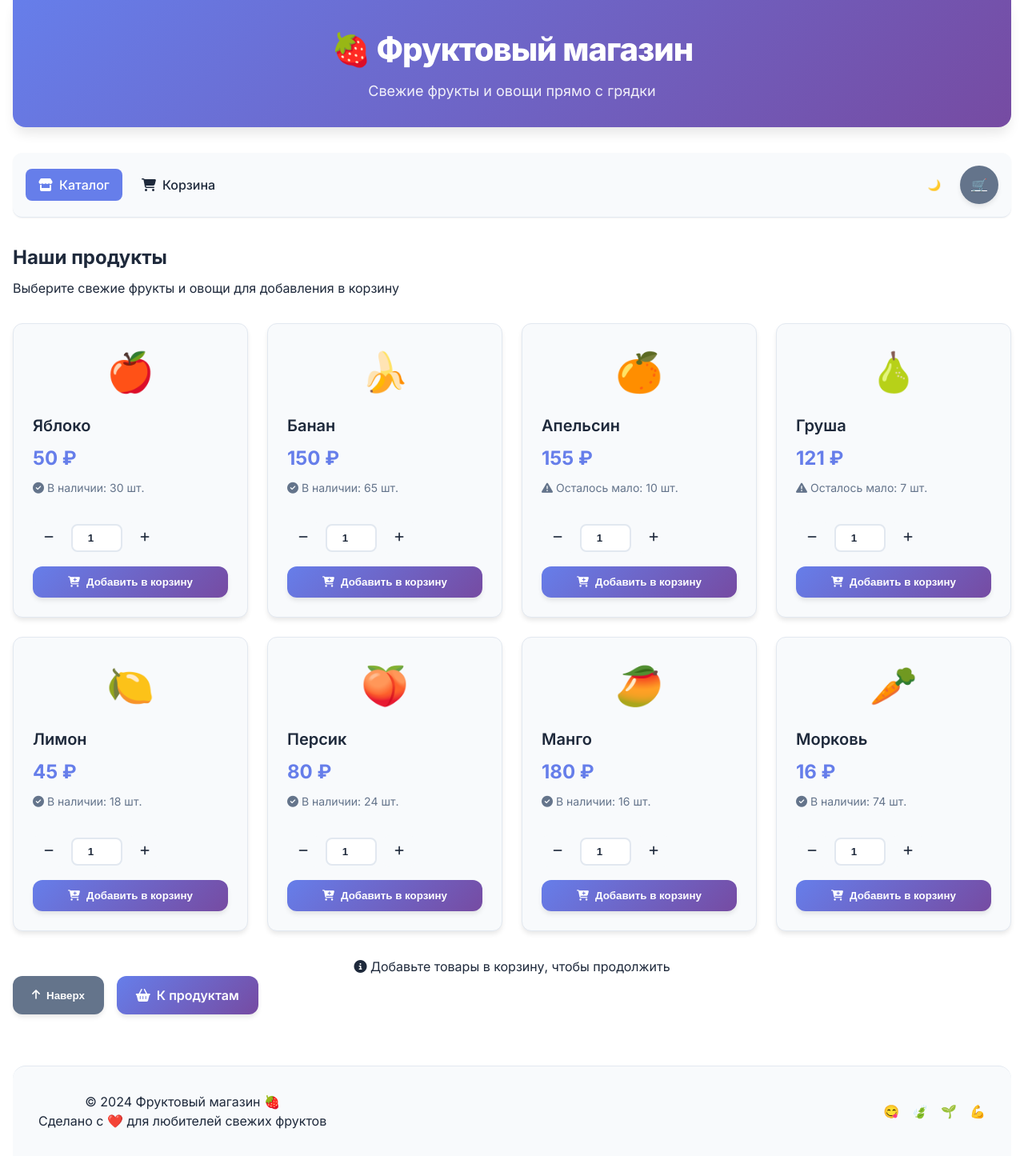
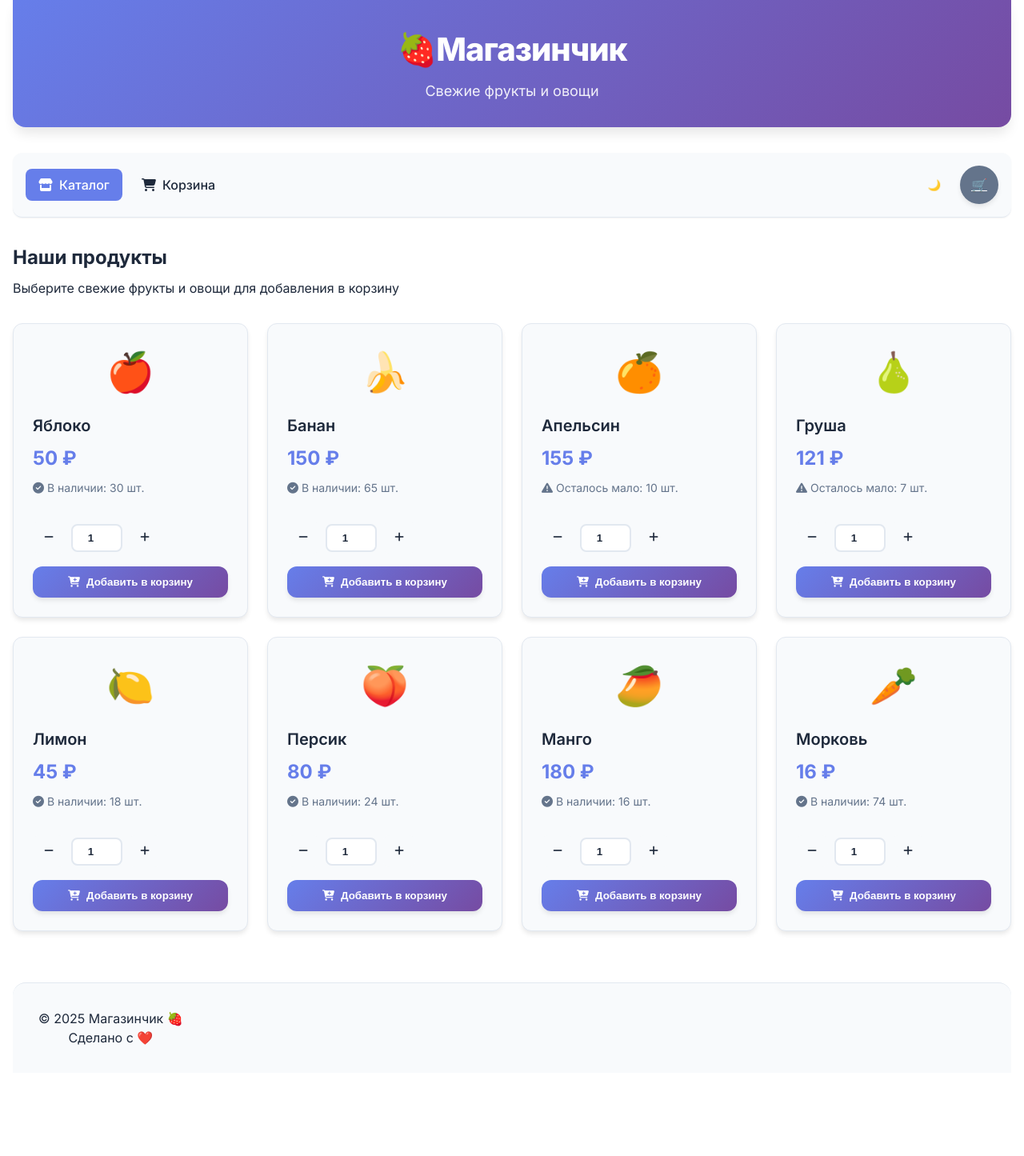
Before and after one commit to Gagr300/web, a Flask app: page / in a window 1280 px wide. Shown: the whole page at 80% size. After the commit the page ends 1306 px from the top, so only its background shows below. Run offline with Flask 3, Linux system fonts and the light colour scheme.

Commit message:
Continue...

```diff
--- a/gateway/templates/base.html
+++ b/gateway/templates/base.html
@@ -20,8 +20,8 @@
 <body class="theme-transition-none">
     <div class="container">
         <header>
-            <h1>🍓 Фруктовый магазин</h1>
-            <p>Свежие фрукты и овощи прямо с грядки</p>
+            <h1>🍓Магазинчик</h1>
+            <p>Свежие фрукты и овощи</p>
         </header>
 
         <nav>
@@ -72,17 +72,12 @@
         </main>
 
         <footer>
-            <div class="flex items-center justify-between flex-wrap gap-4">
+            <div class="flex items-center justify-between flex-wrap gap-4 text-center">
                 <div>
-                    <p>&copy; 2024 Фруктовый магазин 🍓</p>
-                    <p class="text-secondary">Сделано с ❤️ для любителей свежих фруктов</p>
+                    <p>&copy; 2025 Магазинчик 🍓</p>
+                    <p class="text-secondary">Сделано с ❤️</p>
                 </div>
-                <div class="flex gap-4 text-xl">
-                    <span title="Вкусно">😋</span>
-                    <span title="Свежо">🍃</span>
-                    <span title="Натурально">🌱</span>
-                    <span title="Полезно">💪</span>
-                </div>
+
             </div>
         </footer>
     </div>
--- a/gateway/templates/product_list.html
+++ b/gateway/templates/product_list.html
@@ -56,32 +56,8 @@
 </div>
 {% else %}
 <div class="text-center p-8">
-    <div class="text-6xl mb-4">😢</div>
     <h3 class="text-xl font-semibold mb-2">Продукты временно недоступны</h3>
     <p class="text-secondary">Попробуйте зайти позже</p>
 </div>
 {% endif %}
-
-<div class="mt-8 text-center">
-    {% if session.get('cart') %}
-        <a href="{{ url_for('view_cart') }}" class="btn btn-success text-lg">
-            <i class="fas fa-arrow-right"></i>
-            Перейти к оформлению ({{ session.cart.values()|sum }} товаров)
-        </a>
-    {% else %}
-        <div class="inline-flex flex-col gap-2">
-            <p class="text-secondary"><i class="fas fa-info-circle"></i> Добавьте товары в корзину, чтобы продолжить</p>
-            <div class="flex gap-4 justify-center">
-                <button onclick="window.scrollTo({top: 0, behavior: 'smooth'})" class="btn btn-secondary">
-                    <i class="fas fa-arrow-up"></i>
-                    Наверх
-                </button>
-                <a href="#products" class="btn">
-                    <i class="fas fa-shopping-basket"></i>
-                    К продуктам
-                </a>
-            </div>
-        </div>
-    {% endif %}
-</div>
 {% endblock %}
```
Also changed, not shown: 2 other files.
